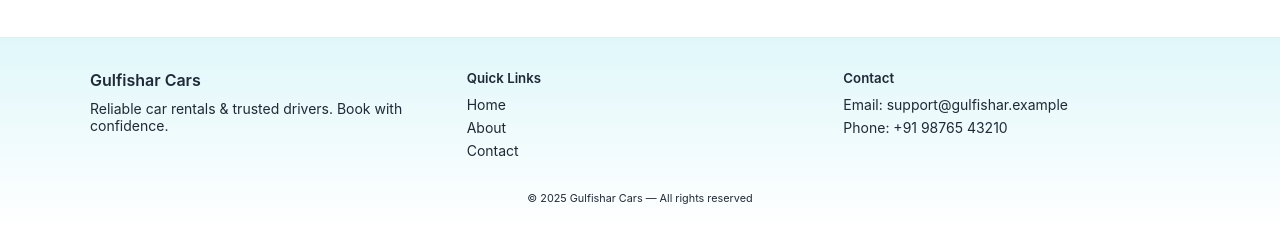
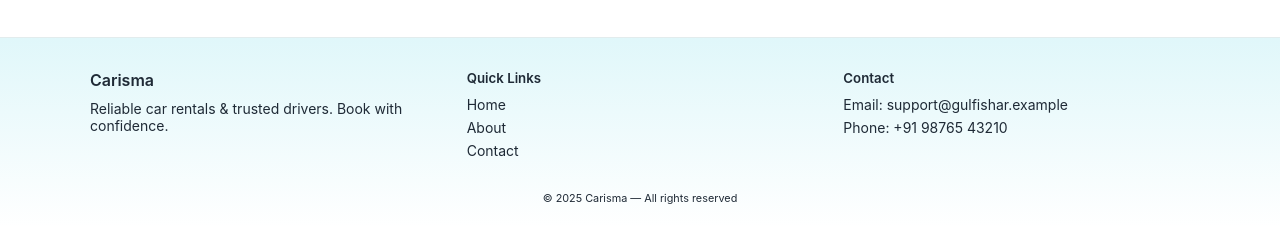
Before and after one commit to Gulfishar-Bano/Car_management_frontend, a React (Create React App) app: page /Contact in a window 1280 px wide. Shown: the part 725-951 px from the top of the page. Built offline with nearby package versions, Linux system fonts and the light colour scheme.

Commit message:
header footer modiefied

```diff
--- a/src/pages/Footer.jsx
+++ b/src/pages/Footer.jsx
@@ -7,7 +7,7 @@ const Footer = () => {
     <footer className="site-footer">
       <div className="footer-inner">
         <div className="footer-col">
-          <h4>Gulfishar Cars</h4>
+          <h4>Carisma</h4>
           <p>Reliable car rentals & trusted drivers. Book with confidence.</p>
         </div>
 
@@ -26,7 +26,7 @@ const Footer = () => {
       </div>
 
       <div className="footer-bottom">
-        <small>© {new Date().getFullYear()} Gulfishar Cars — All rights reserved</small>
+        <small>© {new Date().getFullYear()} Carisma — All rights reserved</small>
       </div>
     </footer>
   );
--- a/src/pages/Layout.jsx
+++ b/src/pages/Layout.jsx
@@ -1,6 +1,7 @@
 import React from "react";
 import Header from "./Header";
 import Footer from "./Footer";
+
 
 const Layout = ({ children }) => {
   return (
```
Also changed, not shown: src/pages/Booking.jsx (+4 -4 lines), src/pages/About.jsx (line endings or trailing spaces), src/pages/AddCarForm.jsx (line endings or trailing spaces).
